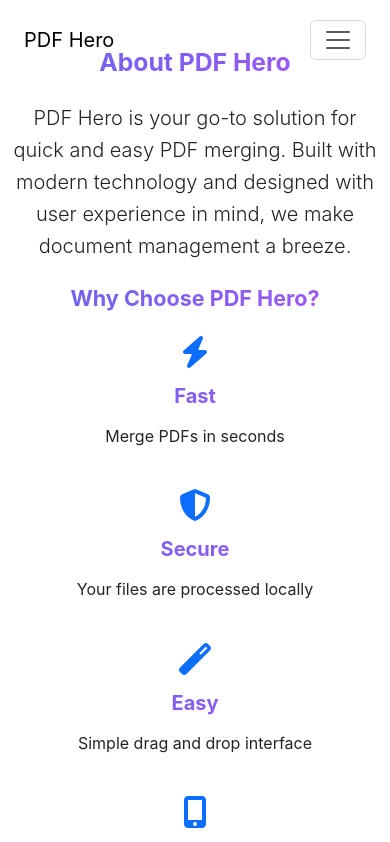
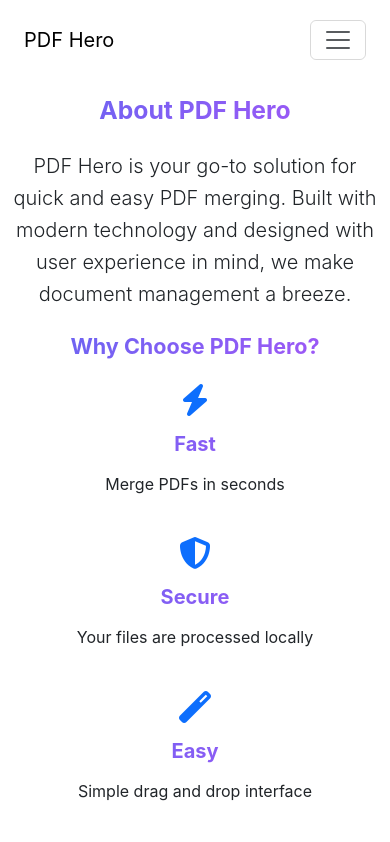
Before and after one commit to GourangaDasSamrat/PDF-Merger-React, a React (Vite) app: page /about in a window 390 px wide. Shown: the top 842 px of the page. Built offline with nearby package versions, Linux system fonts and the light colour scheme; no server answers.

Commit message:
Refactor layout styles for improved spacing and responsiveness across multiple components

```diff
--- a/src/App.css
+++ b/src/App.css
@@ -47,11 +47,15 @@ body::before {
   z-index: -1;
 }
 
-/* Main content padding for fixed navbar */
+/* Main content styles */
 main,
-.main-content {
-  padding-top: calc(var(--navbar-height) + 2rem) !important;
+.main-content,
+.container-fluid,
+.container {
   min-height: 100vh;
+  position: relative;
+  z-index: 1;
+  margin-top: 8rem;
 }
 
 /* Navbar styles */
@@ -63,12 +67,8 @@ main,
   box-shadow: 0 4px 30px var(--glass-shadow), 0 1px 0 rgba(255, 255, 255, 0.1);
   padding: 1.25rem 0;
   height: var(--navbar-height);
-  position: fixed;
-  top: 0;
-  left: 0;
-  right: 0;
   width: 100%;
-  z-index: 1000;
+  margin-bottom: 50rem !important;
 }
 
 .navbar .container {
--- a/src/components/About.jsx
+++ b/src/components/About.jsx
@@ -2,7 +2,7 @@ import { Col, Container, Row } from "react-bootstrap";
 
 export default function About() {
   return (
-    <Container fluid className="py-5">
+    <Container fluid className="py-5 mt-5">
       <Row className="justify-content-center">
         <Col md={8} className="text-center">
           <h2 className="mb-4">About PDF Hero</h2>
--- a/src/components/Contact.jsx
+++ b/src/components/Contact.jsx
@@ -37,7 +37,7 @@ export default function Contact() {
   };
 
   return (
-    <Container fluid className="py-5">
+    <Container fluid className="py-5 mt-5">
       <div className="row justify-content-center">
         <div className="col-md-8">
           <h2 className="text-center mb-4">Contact Us</h2>
--- a/src/components/NavBar.jsx
+++ b/src/components/NavBar.jsx
@@ -17,7 +17,7 @@ export default function NavBar() {
   };
 
   return (
-    <Navbar expand="lg" className="navbar fixed-top py-3">
+    <Navbar expand="lg" className="navbar fixed-top py-3 mb-5">
       <Container className="px-4">
         <Navbar.Brand as={Link} to="/" className="me-4 py-2">
           <span className="brand-text">PDF Hero</span>
--- a/src/components/PDFMerger.jsx
+++ b/src/components/PDFMerger.jsx
@@ -80,7 +80,7 @@ export default function PDFMergerTool() {
   };
 
   return (
-    <Container className="py-5">
+    <Container className="py-5 mt-5">
       <SignedOut>
         <Alert variant="info">Please sign in to merge PDFs</Alert>
       </SignedOut>
--- a/src/components/PDFMergerTool.jsx
+++ b/src/components/PDFMergerTool.jsx
@@ -80,7 +80,7 @@ export default function PDFMergerTool() {
   };
 
   return (
-    <Container fluid className="py-5">
+    <Container fluid className="py-5 mt-5">
       <SignedOut>
         <Alert variant="info">Please sign in to merge PDFs</Alert>
       </SignedOut>
--- a/src/components/Pricing.jsx
+++ b/src/components/Pricing.jsx
@@ -44,7 +44,7 @@ export default function Pricing() {
   };
 
   return (
-    <Container fluid className="py-5">
+    <Container fluid className="py-5 mt-5">
       <h2 className="text-center mb-5">Choose Your Plan</h2>
       <Row>
         {plans.map((plan, index) => (
```
